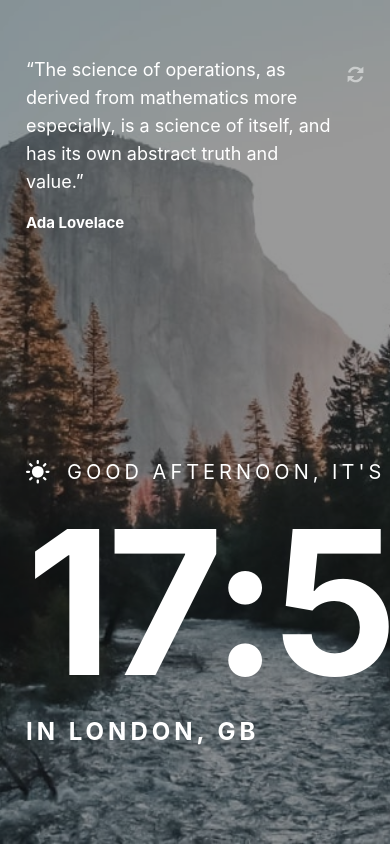
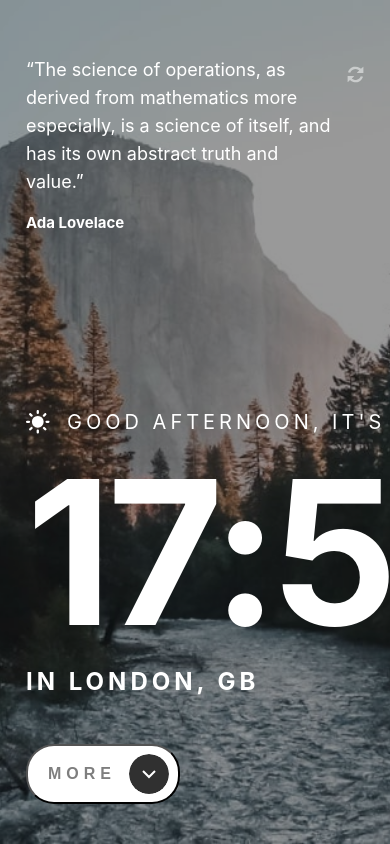
Before and after one commit to pronoia9/pun-manteau, a React (Vite) app: page / in a window 390 px wide. Built offline with nearby package versions, Linux system fonts and the light colour scheme.

Commit message:
add more media queries

```diff
--- a/src/App.jsx
+++ b/src/App.jsx
@@ -76,6 +76,18 @@ const BottomPart = styled.div`
   flex-direction: row;
   justify-content: space-between;
   align-items: end;
+
+  @media (max-width: ${rem(1000)}) {
+    margin-bottom: ${rem(64)};
+    flex-direction: column;
+    align-items: start;
+    gap: ${rem(80)};
+  }
+
+  @media (max-width: ${rem(480)}) {
+    margin-bottom: ${rem(40)};
+    gap: ${rem(48)};
+  }
 `;
 
 const Background = styled.div`
```
